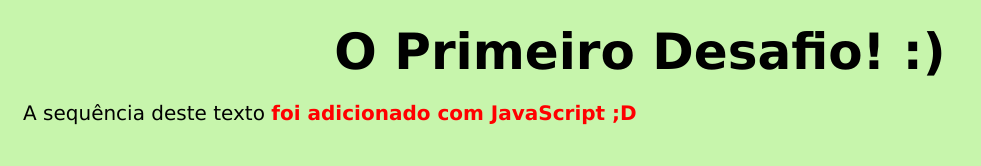
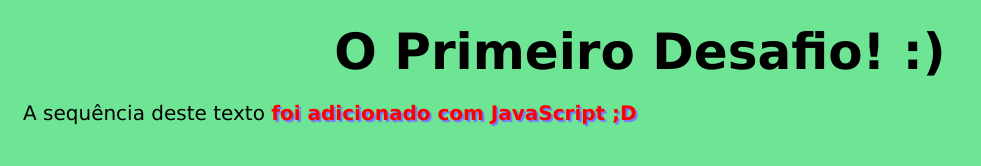
Before and after one commit to alishowsilabas/javascript7Dias, a plain HTML site: page index.html in a window 1280 px wide. Shown: the whole page, without its empty margins (0-981 px from the left). Drawn offline with Linux system fonts and the light colour scheme.

Commit message:
Studies Updates

```diff
--- a/index.html
+++ b/index.html
@@ -9,9 +9,8 @@
     <link rel="stylesheet" href="styles.css">
 </head>
 
-<body style="background-color: #b9f398cc;">
+<body>
     <h1> O Primeiro Desafio! :) </h1>
-
     <p>A sequência deste texto <span id="textJS"></span>
         <script src="index.js"></script>
     </p>
--- a/index.js
+++ b/index.js
@@ -1,3 +1,3 @@
 let addedText = 'foi adicionado com JavaScript ;D';
-let spanID = document.getElementById("textJS");
-spanID.innerHTML = addedText;
+let textInSpan = document.getElementById("textJS");
+textInSpan.innerHTML = addedText;
--- a/styles.css
+++ b/styles.css
@@ -1,4 +1,5 @@
 body {
+    background-color: rgb(110, 228, 149);
     padding-top: 15px;
     padding-bottom: 15px;
     padding-left: 15px;
@@ -9,15 +10,16 @@ h1 {
     text-align: center;
     margin: auto;
     font-size: 50px;
-    font-family: Verdana, Geneva, Tahoma, sans-serif;
+    font-family: Verdana, Tahoma, sans-serif;
 }
 
 #textJS {
     color: red;
     font-weight: bold;
+    text-shadow: 2px 2px 1px #77f;
 }
 
 p {
     font-size: 20px;
-    font-family: Verdana, Geneva, Tahoma, sans-serif;
+    font-family: Verdana, Tahoma, sans-serif;
 }
```
